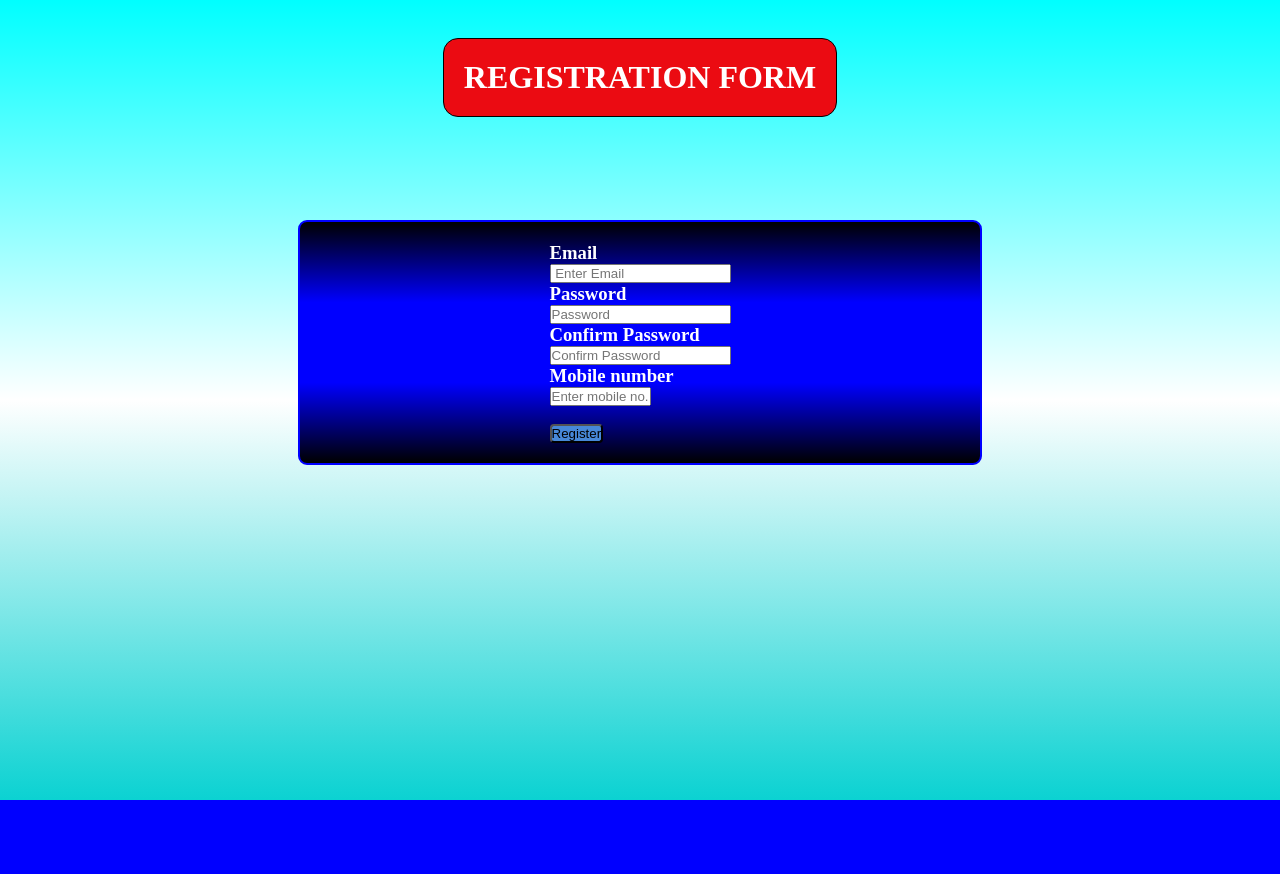
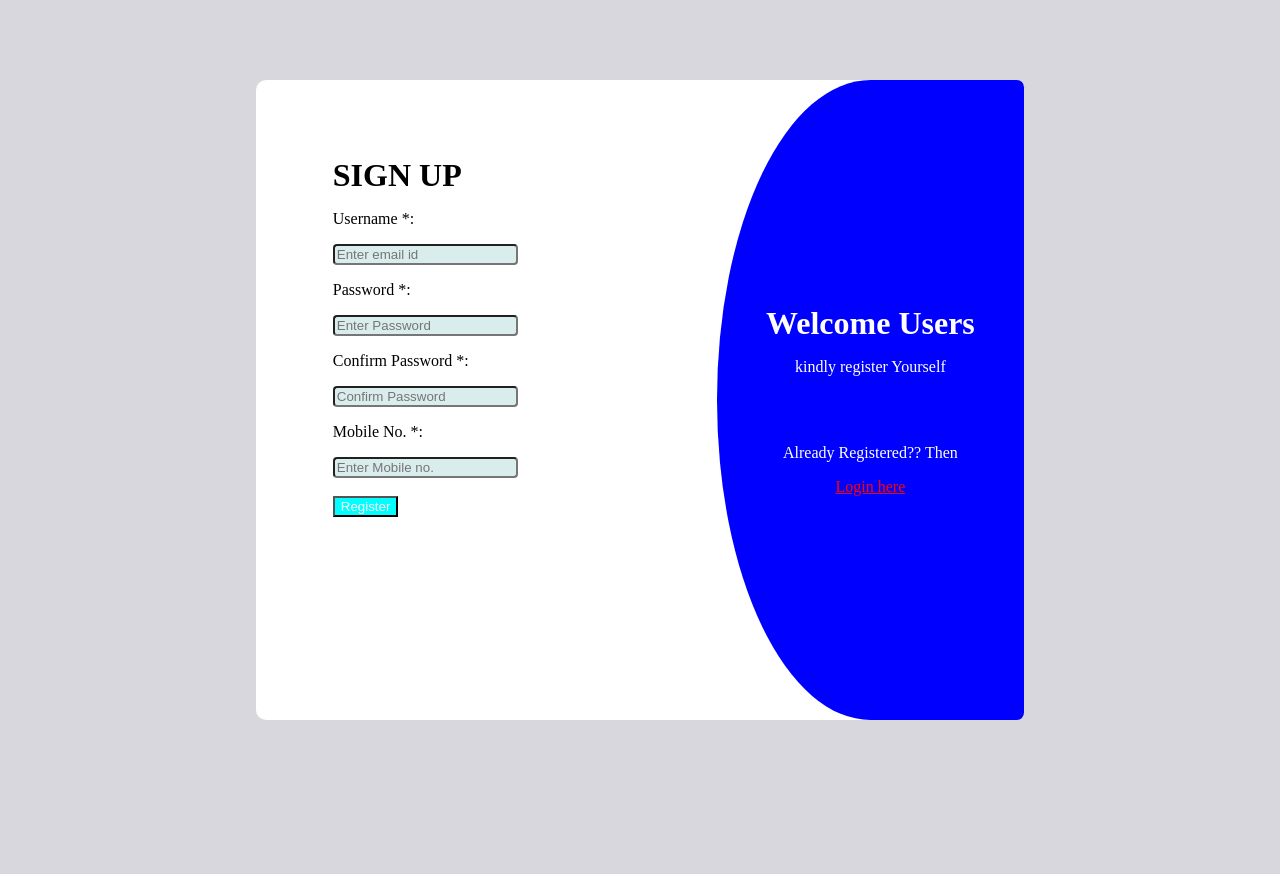
Before and after one commit to Pranjalsharma05/PROJECT1, a PHP site: page /register.php in a window 1280 px wide. Before the commit the page ends 800 px from the top, so only its background shows below. Run offline with PHP 8.4, Linux system fonts and the light colour scheme.

Commit message:
Update register.php

```diff
--- a/register.php
+++ b/register.php
@@ -69,6 +69,7 @@ else{
 // If there were no errors, go ahead and insert into the database
 if(empty($username_err) && empty($password_err) && empty($confirm_password_err) &&empty($mobile_err))
 {
+
          $sql = "INSERT INTO users (username, password,mobile) VALUES (?, ?, ?)";
     $stmt = mysqli_prepare($conn, $sql);
     if ($stmt)
@@ -97,94 +98,138 @@ mysqli_close($conn);
 ?>
 
 
-
-
 <!DOCTYPE html>
 <html lang="en">
 <head>
     <meta charset="UTF-8">
     <meta name="viewport" content="width=device-width, initial-scale=1.0">
-    <title>REGISTRATION</title>
+    <title>its_login page</title>
     <style>
-        *{
+        body{
             margin: 0;
             padding: 0;
+            background-color: rgb(215, 215, 221);
+            display: flex;
+            height: 100vh;
+            justify-content: center;
+            align-items: center;
+        }
+        .container{
+            background-color: white;
+            height: 80vh;
+            width: 60%;
+            border-radius: 10px;
+            display: flex;
+        }
+        .left-box{
+            height: 80vh;
+            width: 50%;
+          padding: 10%;
+            margin-right: auto;
+            display: block;
 
         }
-        .page{
+        .right-box{
+            height: 80vh;
+            width: 50%;
+            background-color: blue;
+            margin-left: auto;
+            border-radius: 10px;
+            border-top-left-radius: 70%;
+            border-bottom-left-radius: 70%; /* Push to the right */
+            color: white;
             display: flex;
-
            align-items: center;
+            justify-content: center;
             flex-direction: column;
-            height: 100vh;
-
-            background:linear-gradient(aqua,white,rgb(11, 210, 210));
 
         }
-        .box{
-            background-color: rgb(235, 11, 18);
-            border:1.5px solid black;
-            color:white;
-            font-weight: 900;
-            padding: 20px;
-            border-radius: 15px;
-            margin: 3%;
+        a{
+            color: red;
+        }
 
-            font-family: 'Times New Roman', Times, serif;
+        h1, p .right-box{
+
+             /* Reset default margins */
+            padding: 0;
+            margin: 0;/* Adjust the multiplier as needed */
+        }
+        @media (max-width:730px) {
+            h1, p{
+            font-size: 3vw;
+        }
+        }
+        .left-box h1{
+            /* background-color: rgb(215, 208, 208); */
+        }
+        input{
+            background-color: rgb(218, 237, 237);
+            border-radius: 4px;
+        }
+        button{
+            background-color: aqua;
+            color: white;
 
         }
-        @media screen and (max-width:380px) {
-            .box{
-                font-size: x-small;
-            }
-           input{
-            width: 80%;
-           }
-        }
-        .label{
-            padding: 20px;
 
-            width: 50%;
-
-            background-color: rgb(134, 124, 124);
-            background: linear-gradient(black,blue,blue,black);
-            display: flex;
-            justify-content: center;
-            margin-top: 5%;
-            border: 2px solid blue;
-            border-radius: 9px;
-            color:white;
-            flex-wrap: wrap;
-
-
-        }
-        button{
-           background-color:rgb(71, 136, 216);
-           border-radius: 4px;
-        }
-        button:hover{
-            background-color: rgb(221, 52, 52);
-            color: white;
-        }
     </style>
 </head>
 <body>
-    <div class="page">
-    <div class="box"><h1>REGISTRATION FORM</h1></div>
-    <div class="label">
+    <div class="container">
+        <div class="left-box">
+     <h1>SIGN UP</h1>
      <form action="" method="POST">
-       <h3>Email</h3>
-        <input type="email" class="email" id="username" name="username" placeholder=" Enter Email">
-        <h3>Password</h3>
-        <input type="password" class="password" id="password" name="password" placeholder="Password" >
-<h3>Confirm Password</h3>
-<input type="password" class="form-control" id="confirm_password" name="confirm_password" placeholder="Confirm Password" >
-  <h3>Mobile number</h3>
-  <input type="tel" class="form-control" name="mobile" placeholder="Enter mobile no." size="10"  >
+        <p>Username *:</p>
+        <input placeholder="Enter email id" type="email" name="username" required>
+        <p>Password *:</p>
+        <input placeholder="Enter Password" type="password" name="password" required>
+        <p>Confirm Password *:</p>
+        <input placeholder="Confirm Password" type="password" name="confirm_password" required>
+        <p>Mobile No. *: </p>
+        <input placeholder="Enter Mobile no." type="tel" name="mobile" required>
         <br><br>
         <button>Register</button>
+
      </form>
         </div>
+
+        <div class="right-box">
+
+<h1>Welcome Users</h1>
+
+<p>kindly register Yourself</p>
+<br><br>
+<p>Already Registered?? Then </p>
+    <a href="login.php">Login here</a>
+
         </div>
+
+
+    </div>
+
+
+<?php
+// Your PHP code here...
+
+if (!empty($username_err) || !empty($password_err) || !empty($mobile_err) || !empty($wrong)) {
+    echo "<script>";
+    if (!empty($username_err)) {
+        echo "alert('{$username_err}');";
+    } elseif (!empty($password_err)) {
+        echo "alert('{$password_err}');";
+    } elseif (!empty($mobile_err)) {
+        echo "alert('{$mobile_err}');";
+    }   echo "</script>";
+}
+
+    ?>
+
+        <?php if (!empty($param_username) && !empty($param_password) && !empty($param_mobile))
+         { echo "<p style='color: red;'>$username_err</p>"; } ?>
+
+
+
+
+
 </body>
 </html>
```
Lines whose indentation alone changed are shown as unchanged.
